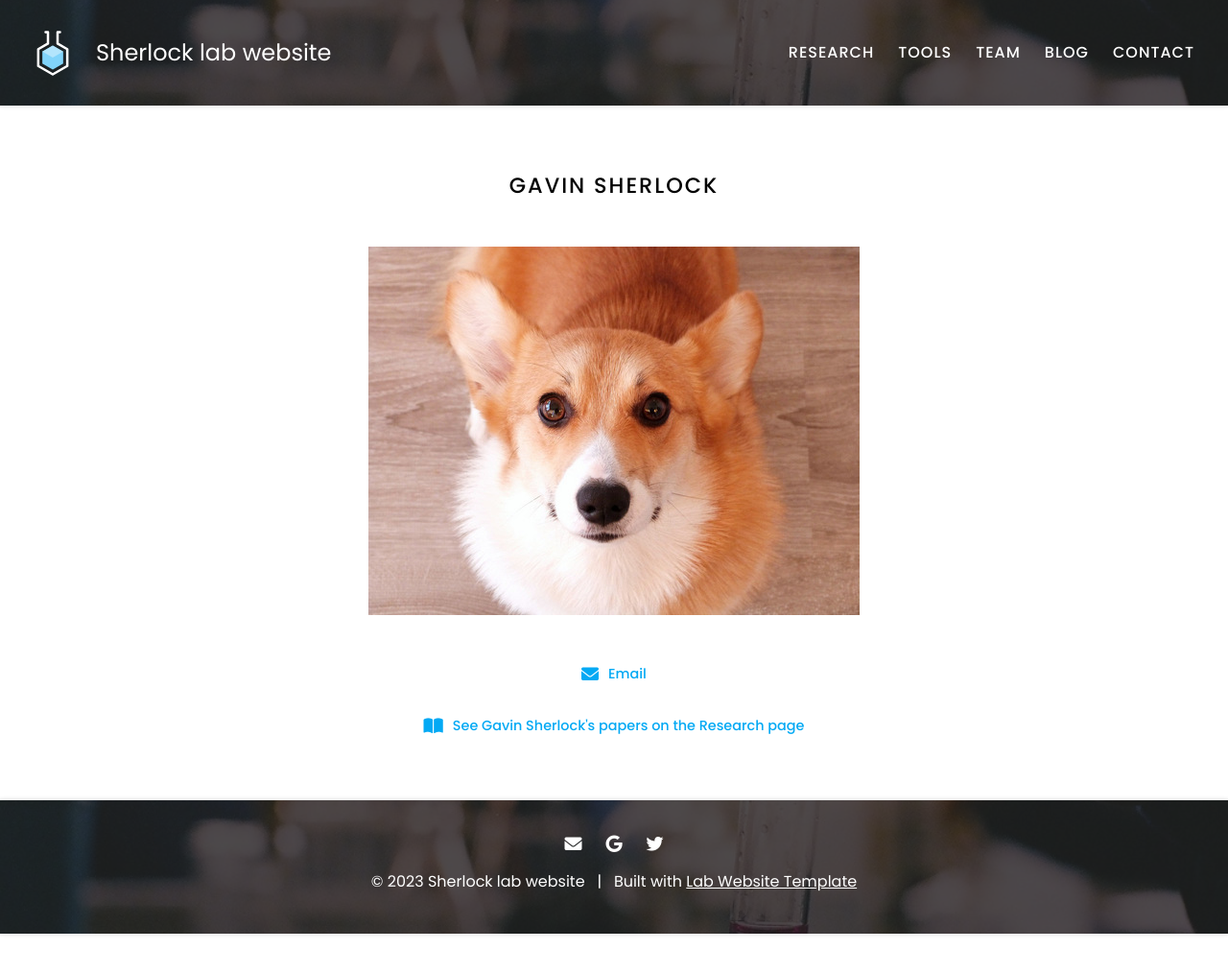
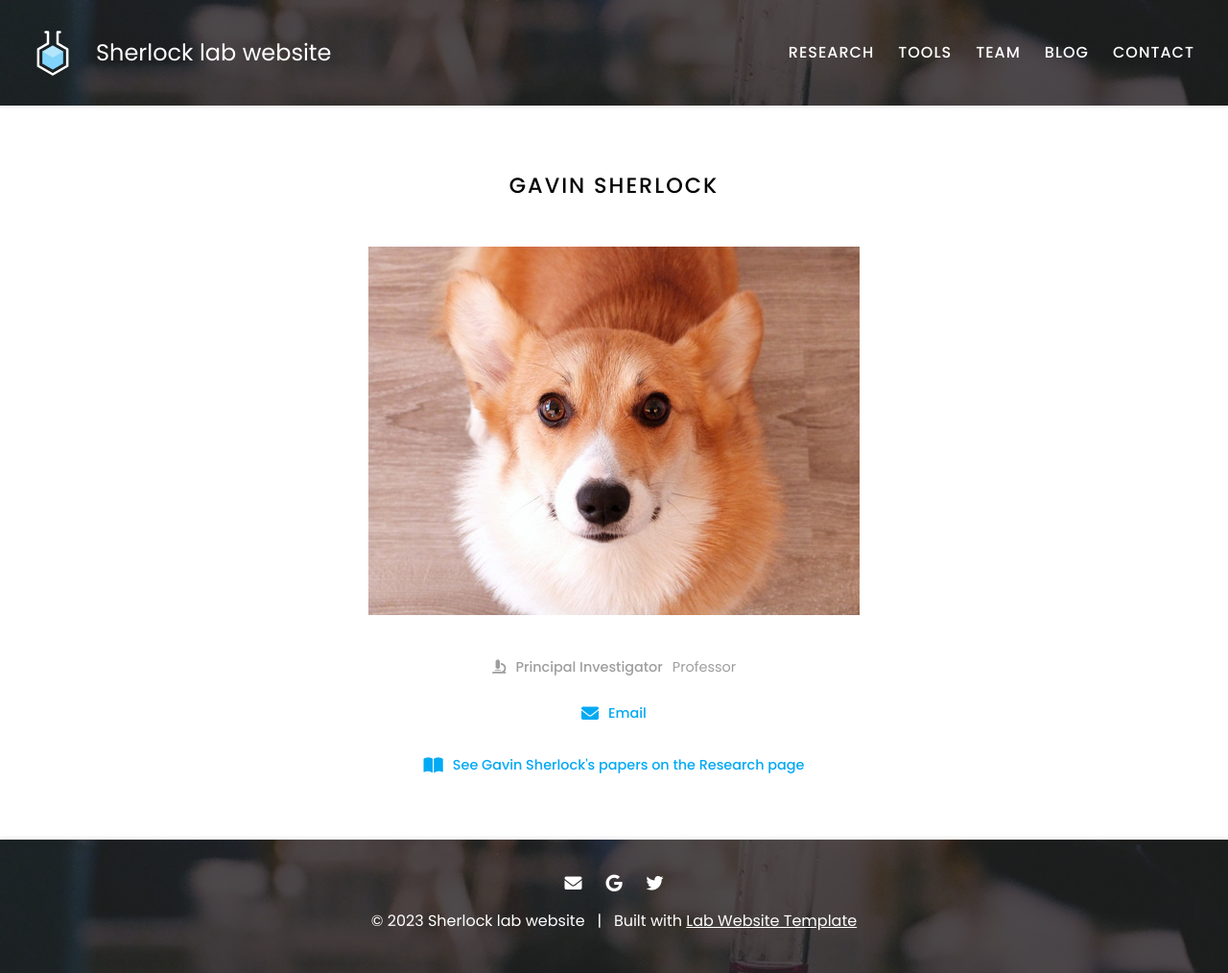
Before and after one commit to gsherloc/sherlock_lab, a Jekyll site: the page built from _members/gavin-sherlock.md, in a window 1280 px wide. Shown: the whole page at 96% size. Built offline with Jekyll 4.4.1, drawn with Linux system fonts in a browser that asks for light colours; before the commit the page ends 973 px from its top, so only the background shows below that; part of the change alters nothing that is shown.

```diff
--- a/_members/gavin-sherlock.md
+++ b/_members/gavin-sherlock.md
@@ -2,10 +2,9 @@
 name: Gavin Sherlock
 image: images/member.jpg
 description: Professor
-role: PI
+role: pi
 aliases:
-  - A. Chovie
-  - A Chovie
+  -
 links:
   home-page:
   email: gsherloc@stanford.edu
```
